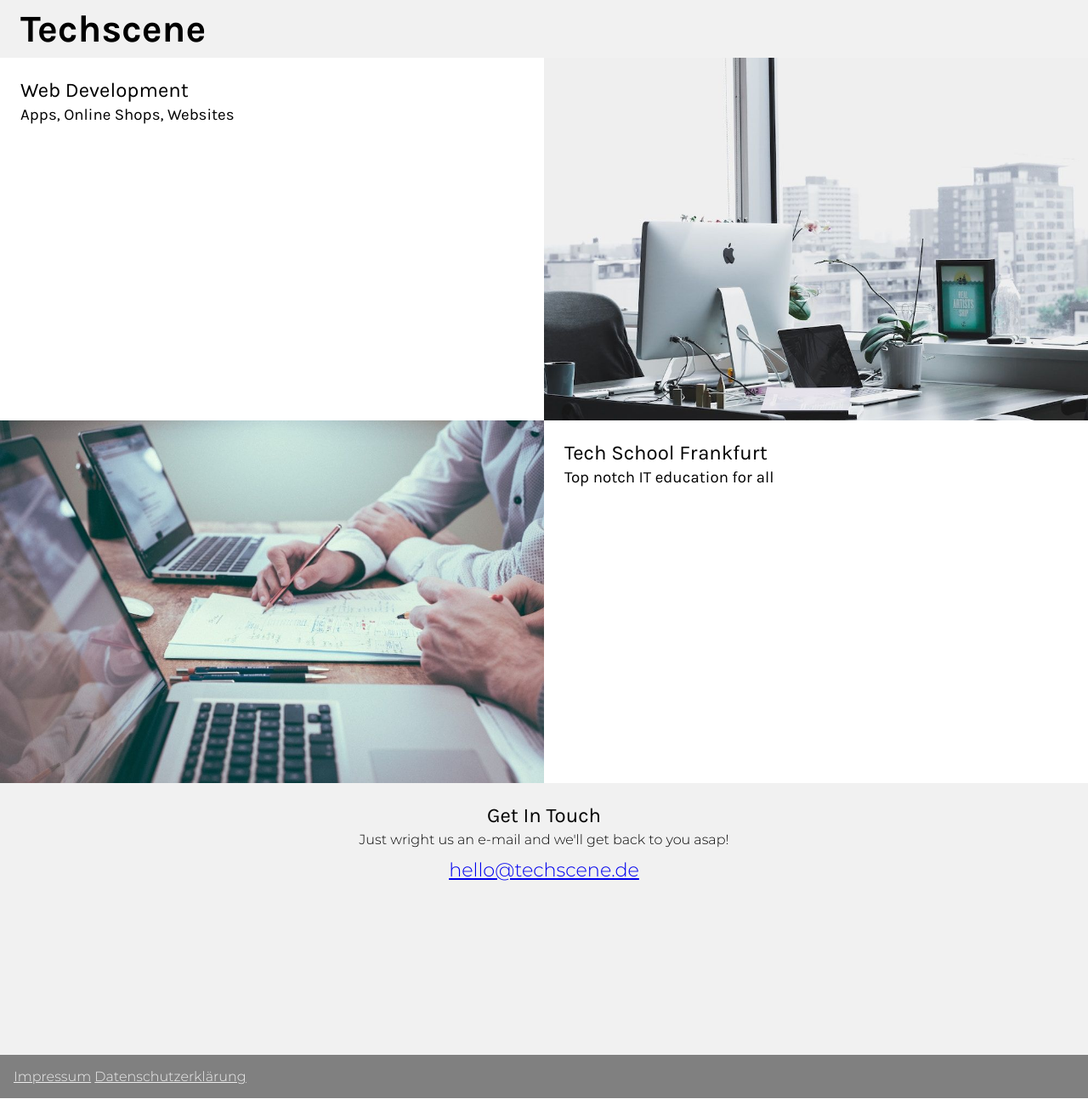
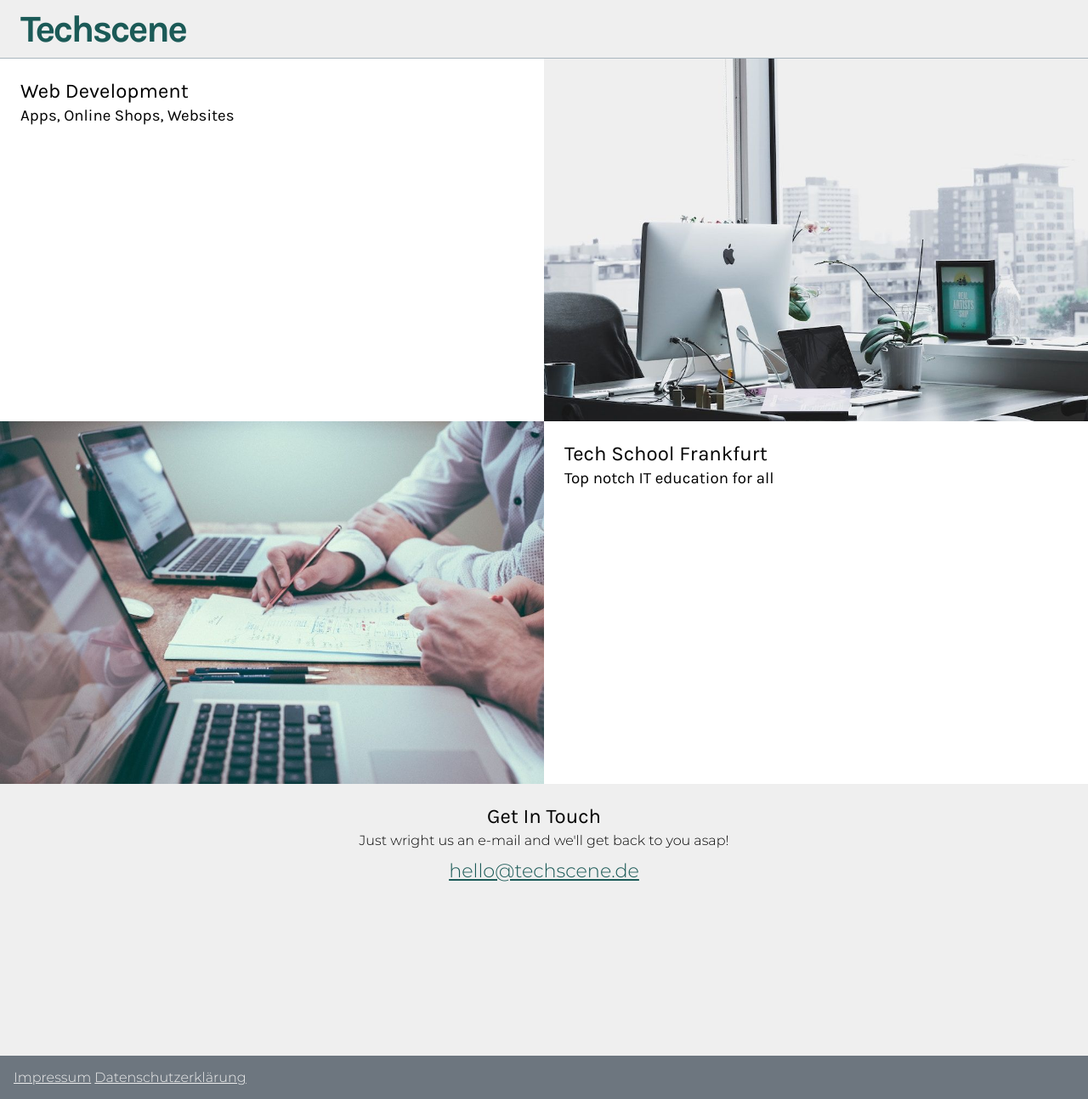
Before and after one commit to techscene/techscene.github.io, a plain HTML site: page index.html in a window 1280 px wide. Shown: the whole page at 85% size. Drawn offline with Linux system fonts and the light colour scheme.

Commit message:
Refined color palette

```diff
--- a/index.html
+++ b/index.html
@@ -8,7 +8,7 @@
 <body>
 <main class="container">
     <header class="header">
-        <h1>Techscene</h1>
+        <h1 class="logo">Techscene</h1>
     </header>
     <section class="row one">
         <div class="cell">
--- a/main.css
+++ b/main.css
@@ -17,14 +17,14 @@
     --heading-font: Karla;
     --heading-bold-font: Karla-Bold;
     --text-font: Montserrat-Light;
-    --text-color: #111;
-    --text-color-light: #eee;
+    --text-color: #161817;
+    --text-color-light: #efefef;
     --text-font-size: 1rem;
     --text-line-height: 1.4rem;
-    --primary-color: #d60000;
-    --secondary-color: rgba(109, 0, 0, 0.4);
-    --light-gray: #8080801c;
-    --dark-gray: 808080;
+    --primary-color: #1b5a57;
+    --secondary-color: #a9b6be;
+    --light-gray: #efefef;
+    --dark-gray: #6d767f;
     --padding: 8px;
     --margin: 8px;
     font-size: 16px;
@@ -48,6 +48,7 @@ h1, h2, h3, h4, h5, h6 {
 h1 {
     font-size: 2.8rem;
     font-family: var(--heading-bold-font);
+    color: var(--primary-color);
 }
 
 img {
@@ -60,10 +61,18 @@ p {
     line-height: var(--text-line-height);
 }
 
+a {
+    color: var(--primary-color)
+}
+
 .header {
     background-color: var(--light-gray);
     padding: var(--padding) calc(var(--padding) * 3) var(--padding);
-    border-bottom: 1px solid var(--dark-gray);
+    border-bottom: 1px solid var(--secondary-color);
+}
+
+.logo {
+    letter-spacing: -2pt;
 }
 
 .row {
```
